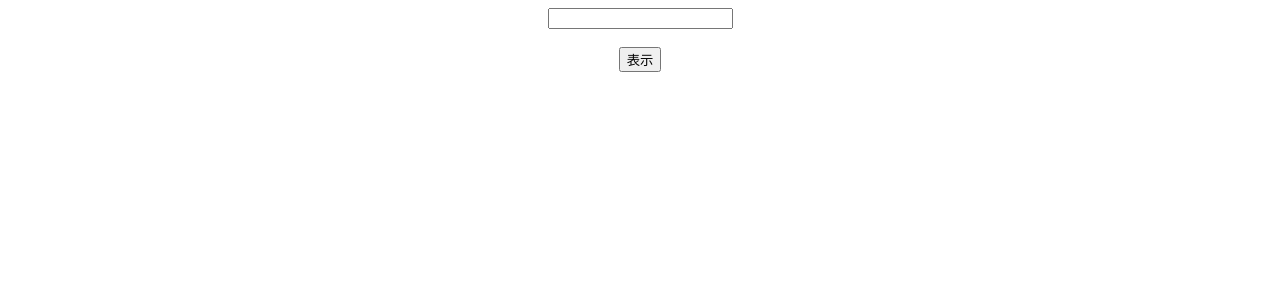
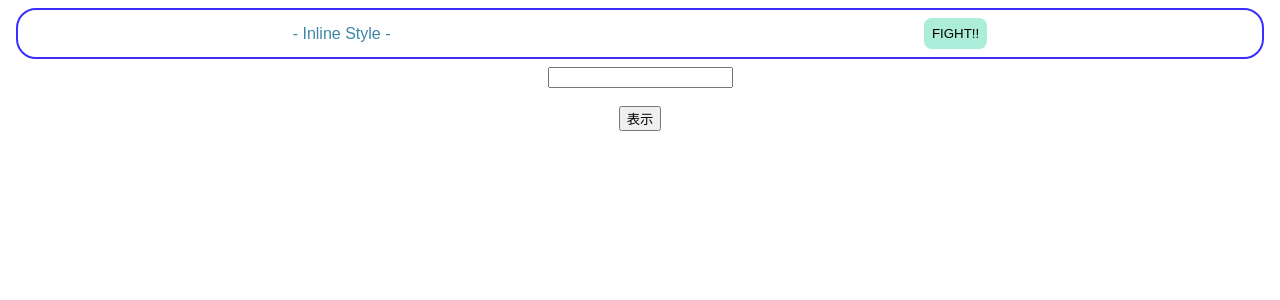
Before and after one commit to hashi17/React-tech, a React (Create React App) app: page / in a window 1280 px wide. Shown: the top 300 px of the page. Built offline with nearby package versions, Linux system fonts and the light colour scheme.

Commit message:
CSS InlineStyle

```diff
--- a/src/App.js
+++ b/src/App.js
@@ -1,5 +1,6 @@
 import { useState, useCallback, useMemo } from "react";
-import { ChildArea } from "./ChildArea";
+import { ChildArea } from "./components/ChildArea";
+import { InlineStyle } from "./components/InlineStyle";
 import "./styles.css";
 
 export default function App() {
@@ -18,6 +19,7 @@
 
   return (
     <div className="App">
+      <InlineStyle />
       <input value={text} onChange={onChangeText} />
       <br />
       <br />
--- /dev/null
+++ b/src/components/InlineStyle.jsx
@@ -0,0 +1,28 @@
+export const InlineStyle = () => {
+  const containerStyle = {
+    border: "solid 2px #392eff",
+    borderRadius: "20px",
+    padding: "8px",
+    margin: "8px",
+    display: "flex",
+    justifyContent: "space-around",
+    alignItems: "center"
+  };
+  const titleStyle = {
+    margin: 0,
+    color: "#3d84a8"
+  };
+  const buttonStyle = {
+    backgroundColor: "#abedd8",
+    border: "none",
+    padding: "8px",
+    borderRadius: "8px"
+  };
+
+  return (
+    <div style={containerStyle}>
+      <p style={titleStyle}>- Inline Style -</p>
+      <button style={buttonStyle}>FIGHT!!</button>
+    </div>
+  );
+};
```
Also changed, not shown: src/components/ChildArea.jsx (renamed from src/ChildArea.jsx).
